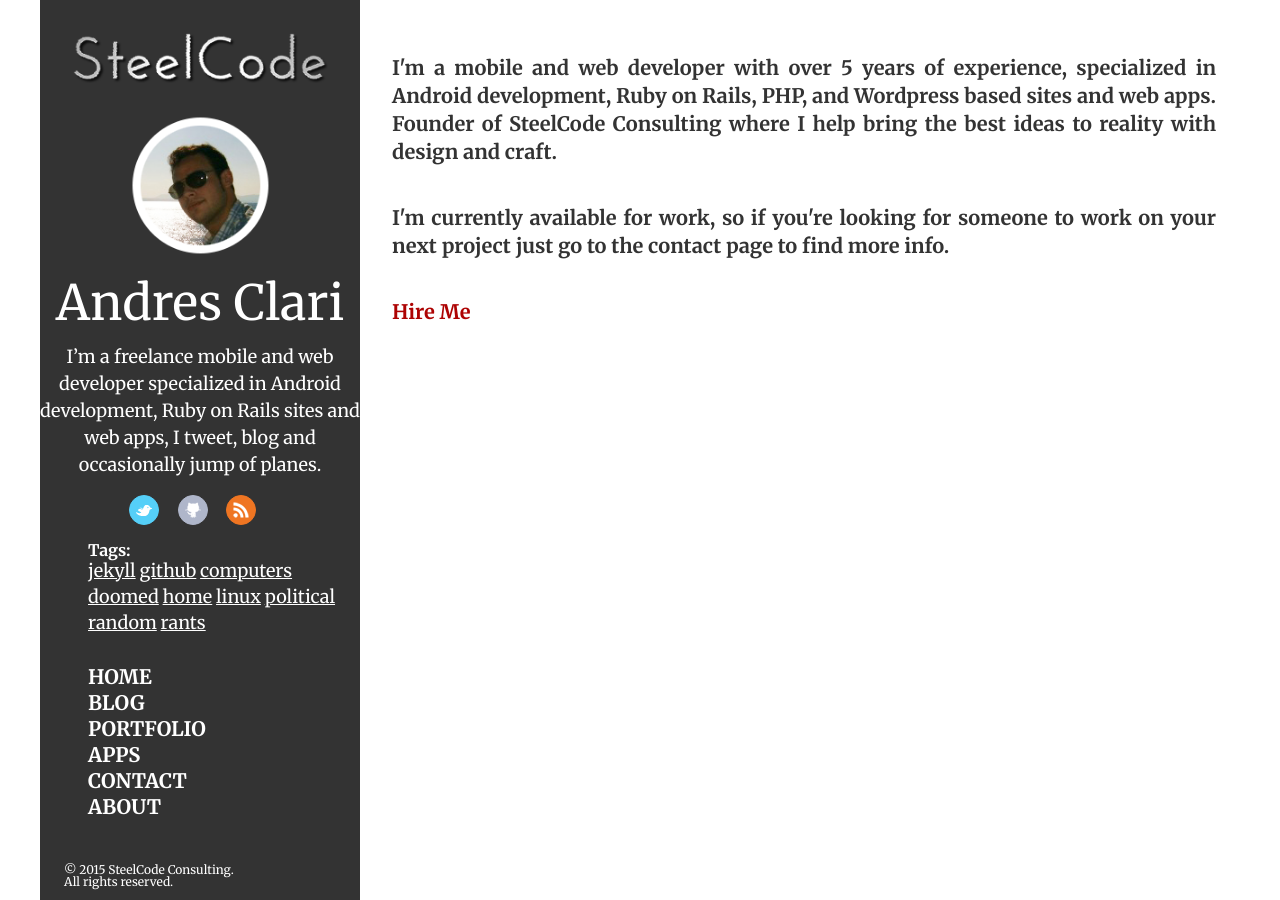
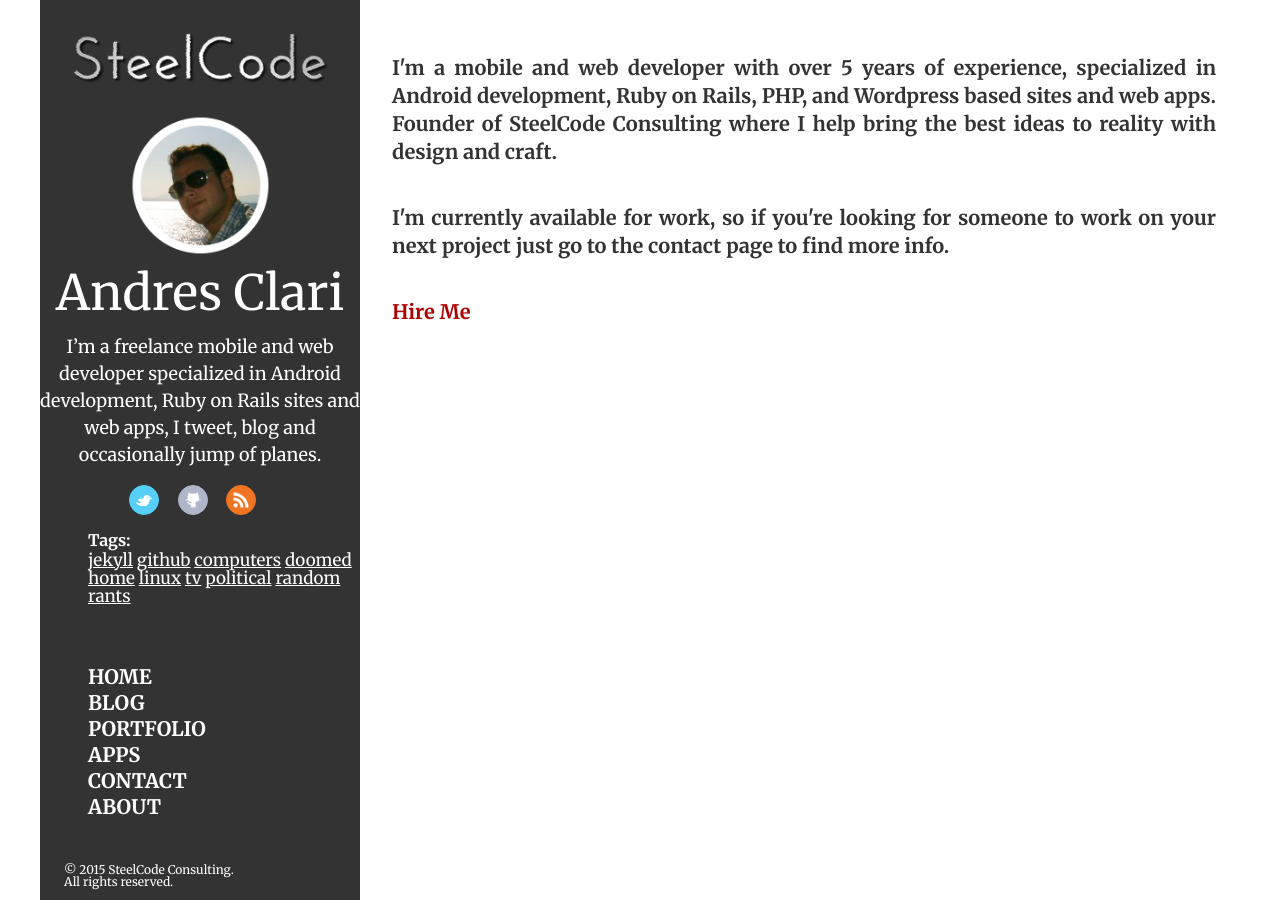
Before and after one commit to andresclari/steelcode, a Jekyll site: the page built from index.html, in a window 1280 px wide. Built offline with Jekyll 4.4.1, drawn with Linux system fonts in a browser that asks for light colours.

Commit message:
Updates to design, added tv tag

```diff
--- a/_data/tags.yml
+++ b/_data/tags.yml
@@ -16,6 +16,9 @@ home:
 linux:
   name: Linux
 
+tv:
+  name: TV
+
 political:
   name: Political
 
--- a/_sass/_header.scss
+++ b/_sass/_header.scss
@@ -19,7 +19,6 @@
 
         & h1 {
             font-size: 2.7em;
-            margin-top: 10px;
             margin-bottom: 15px;
         }
 
@@ -136,12 +135,13 @@
 
         & h3 {
             font-weight: bold;
+            margin-bottom:3px;
         }
 
         & a {
-            line-height: 26px;
+            line-height: 18px;
             color: white;
-            font-size: 18px;
+            font-size: 17px;
 
             &:hover {
                 color: #AAA !important;
--- a/css/screen.css
+++ b/css/screen.css
@@ -135,15 +135,14 @@ h2 {
 /* line 20, ../_sass/_header.scss */
 .header .my-info h1 {
   font-size: 2.7em;
-  margin-top: 10px;
   margin-bottom: 15px;
 }
-/* line 26, ../_sass/_header.scss */
+/* line 25, ../_sass/_header.scss */
 .header .my-info h3 {
   font-size: 1em;
   line-height: 27px;
 }
-/* line 31, ../_sass/_header.scss */
+/* line 30, ../_sass/_header.scss */
 .header .my-info img {
   height: auto;
   width: 9em;
@@ -161,13 +160,13 @@ h2 {
   }
 }
 @media screen and (max-height: 710px) {
-  /* line 43, ../_sass/_header.scss */
+  /* line 42, ../_sass/_header.scss */
   .header .my-info img {
     width: 4em;
     display: inline-block;
     vertical-align: middle;
   }
-  /* line 49, ../_sass/_header.scss */
+  /* line 48, ../_sass/_header.scss */
   .header .my-info h1 {
     margin: 0;
     display: inline-block;
@@ -180,13 +179,13 @@ h2 {
     display: inline;
     font-size: 14px;
   }
-  /* line 59, ../_sass/_header.scss */
+  /* line 58, ../_sass/_header.scss */
   .header .my-info img {
     width: 4em;
     display: inline-block;
     vertical-align: middle;
   }
-  /* line 65, ../_sass/_header.scss */
+  /* line 64, ../_sass/_header.scss */
   .header .my-info h1 {
     margin: 0;
     display: inline-block;
@@ -194,20 +193,20 @@ h2 {
   }
 }
 @media screen and (max-width: 480px) {
-  /* line 72, ../_sass/_header.scss */
+  /* line 71, ../_sass/_header.scss */
   .header .my-info img {
     width: 3em;
   }
-  /* line 76, ../_sass/_header.scss */
+  /* line 75, ../_sass/_header.scss */
   .header .my-info h1 {
     font-size: 1.7em;
   }
 }
-/* line 82, ../_sass/_header.scss */
+/* line 81, ../_sass/_header.scss */
 .header .social-sites {
   margin-top: 17px;
 }
-/* line 85, ../_sass/_header.scss */
+/* line 84, ../_sass/_header.scss */
 .header .social-sites a {
   border-radius: 50%;
   display: inline-block;
@@ -218,55 +217,56 @@ h2 {
   height: 28px;
   transition: 0.3s;
 }
-/* line 96, ../_sass/_header.scss */
+/* line 95, ../_sass/_header.scss */
 .header .social-sites .twitter {
   background: url("/img/social/twitter.png") center no-repeat #55CFF8;
   border: 1px solid #55CFF8;
 }
-/* line 100, ../_sass/_header.scss */
+/* line 99, ../_sass/_header.scss */
 .header .social-sites .twitter:hover {
   border: 1px solid #24c1f6;
 }
-/* line 105, ../_sass/_header.scss */
+/* line 104, ../_sass/_header.scss */
 .header .social-sites .github {
   background: url("/img/social/github.png") center no-repeat #afb6ca;
   border: 1px solid #afb6ca;
 }
-/* line 109, ../_sass/_header.scss */
+/* line 108, ../_sass/_header.scss */
 .header .social-sites .github:hover {
   border: 1px solid #909ab6;
 }
-/* line 114, ../_sass/_header.scss */
+/* line 113, ../_sass/_header.scss */
 .header .social-sites .rss {
   background: url("/img/social/rss.png") center no-repeat #EF7522;
   border: 1px solid #EF7522;
 }
-/* line 118, ../_sass/_header.scss */
+/* line 117, ../_sass/_header.scss */
 .header .social-sites .rss:hover {
   border: 1px solid #cf5d0f;
 }
 @media screen and (max-width: 820px) {
-  /* line 82, ../_sass/_header.scss */
+  /* line 81, ../_sass/_header.scss */
   .header .social-sites {
     margin-top: 0.8em;
     margin-bottom: 0.8em;
   }
 }
-/* line 131, ../_sass/_header.scss */
+/* line 130, ../_sass/_header.scss */
 .header .tags-list {
   text-align: left;
   margin-left: 3em;
   margin-top: 17px;
 }
-/* line 137, ../_sass/_header.scss */
+/* line 136, ../_sass/_header.scss */
 .header .tags-list h3 {
   font-weight: bold;
+  margin-bottom: 3px;
 }
 /* line 141, ../_sass/_header.scss */
 .header .tags-list a {
-  line-height: 26px;
+  line-height: 18px;
   color: white;
-  font-size: 18px;
+  font-size: 17px;
 }
 /* line 146, ../_sass/_header.scss */
 .header .tags-list a:hover {
```
Also changed, not shown: blog/tag/tv.md (added, +6 -0 lines).
